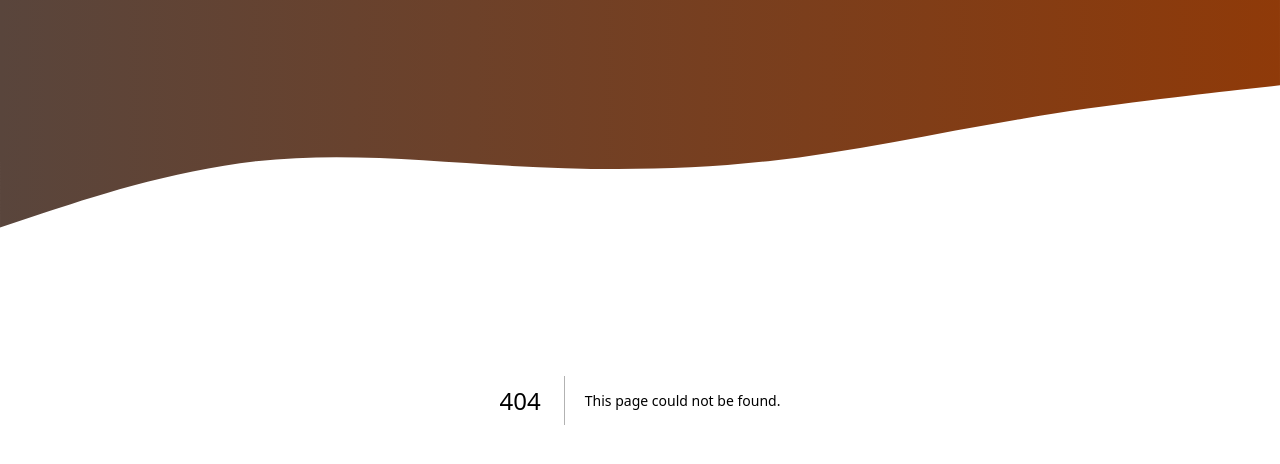
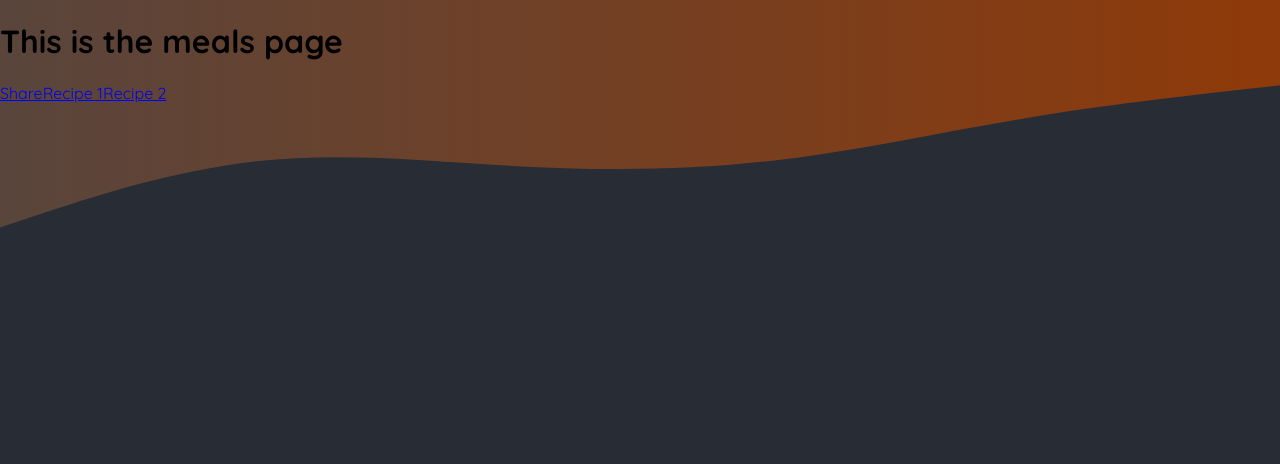
Before and after one commit to RehanGeorge/NextJS-Foodies, a Next.js app: page /meals in a window 1280 px wide. Before the commit this address had no page. Shown: the top 464 px of the page. Built offline with nearby package versions, Linux system fonts and the light colour scheme.

Commit message:
Set up test routes

```diff
--- /dev/null
+++ b/app/community/page.js
@@ -0,0 +1,5 @@
+export default function Community() {
+    return (
+        <h1>This is the community page</h1>
+    )
+}
--- /dev/null
+++ b/app/meals/page.js
@@ -0,0 +1,12 @@
+import Link from "next/link"
+
+export default function Meals() {
+    return (
+        <>
+            <h1>This is the meals page</h1>
+            <Link href="/meals/share">Share</Link>
+            <Link href="/meals/recipe-1">Recipe 1</Link>
+            <Link href="/meals/recipe-2">Recipe 2</Link>
+        </>
+    )
+}
--- /dev/null
+++ b/app/meals/share/page.js
@@ -0,0 +1,5 @@
+export default function Share() {
+    return (
+        <h1>This is the share page</h1>
+    )
+}
--- a/app/page.js
+++ b/app/page.js
@@ -1,9 +1,13 @@
+import Link from "next/link";
+
 export default function Home() {
   return (
     <main>
       <h1 style={{ color: 'white', textAlign: 'center' }}>
         Time to get started!
       </h1>
+      <Link href="/meals">Meals</Link>
+      <Link href="/community">Community</Link>
     </main>
   );
 }
```
Also changed, not shown: app/meals/[slug]/page.js (added, +7 -0 lines), 1 other file (tests, documents, lock files or other folders).
